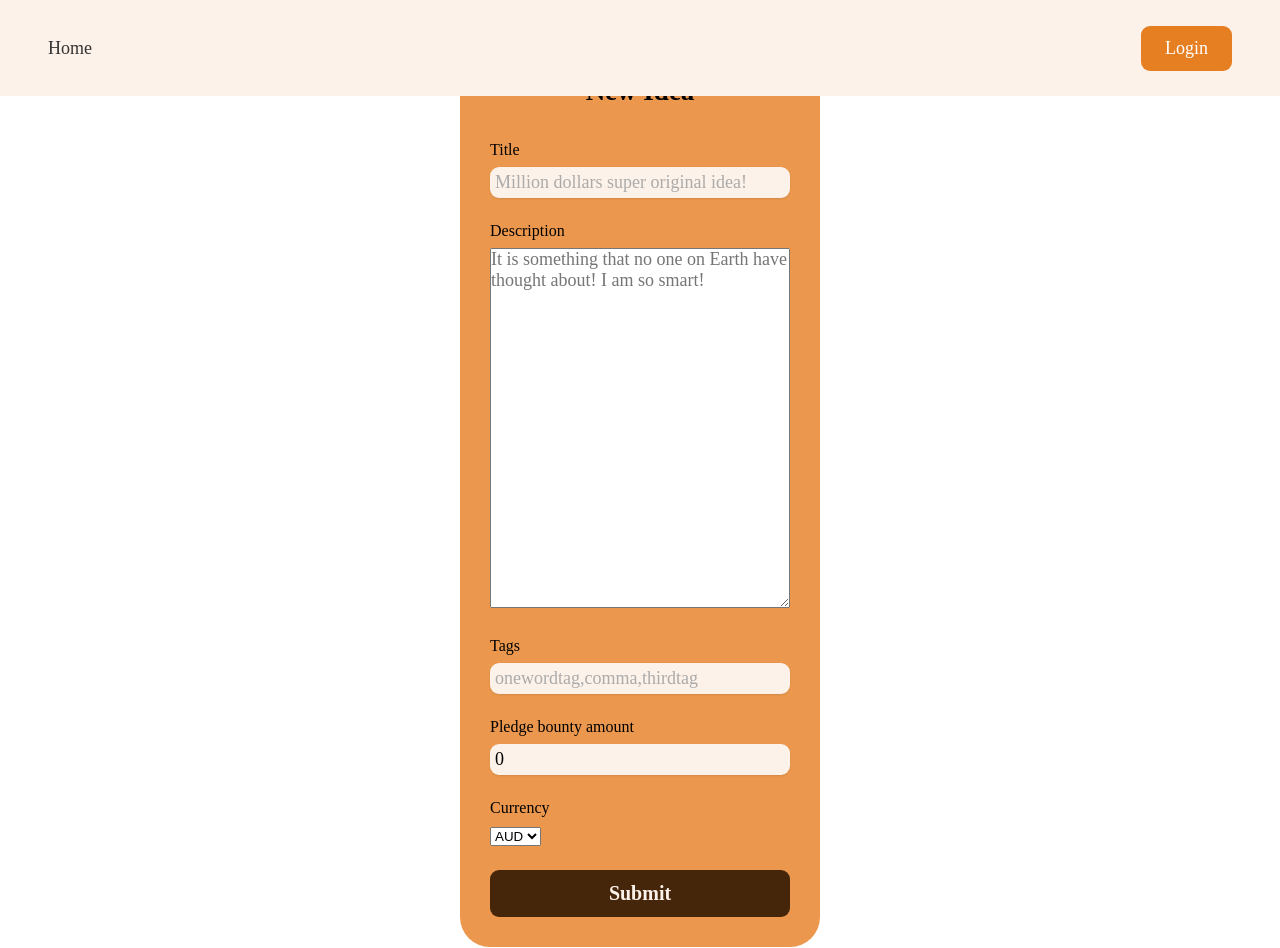
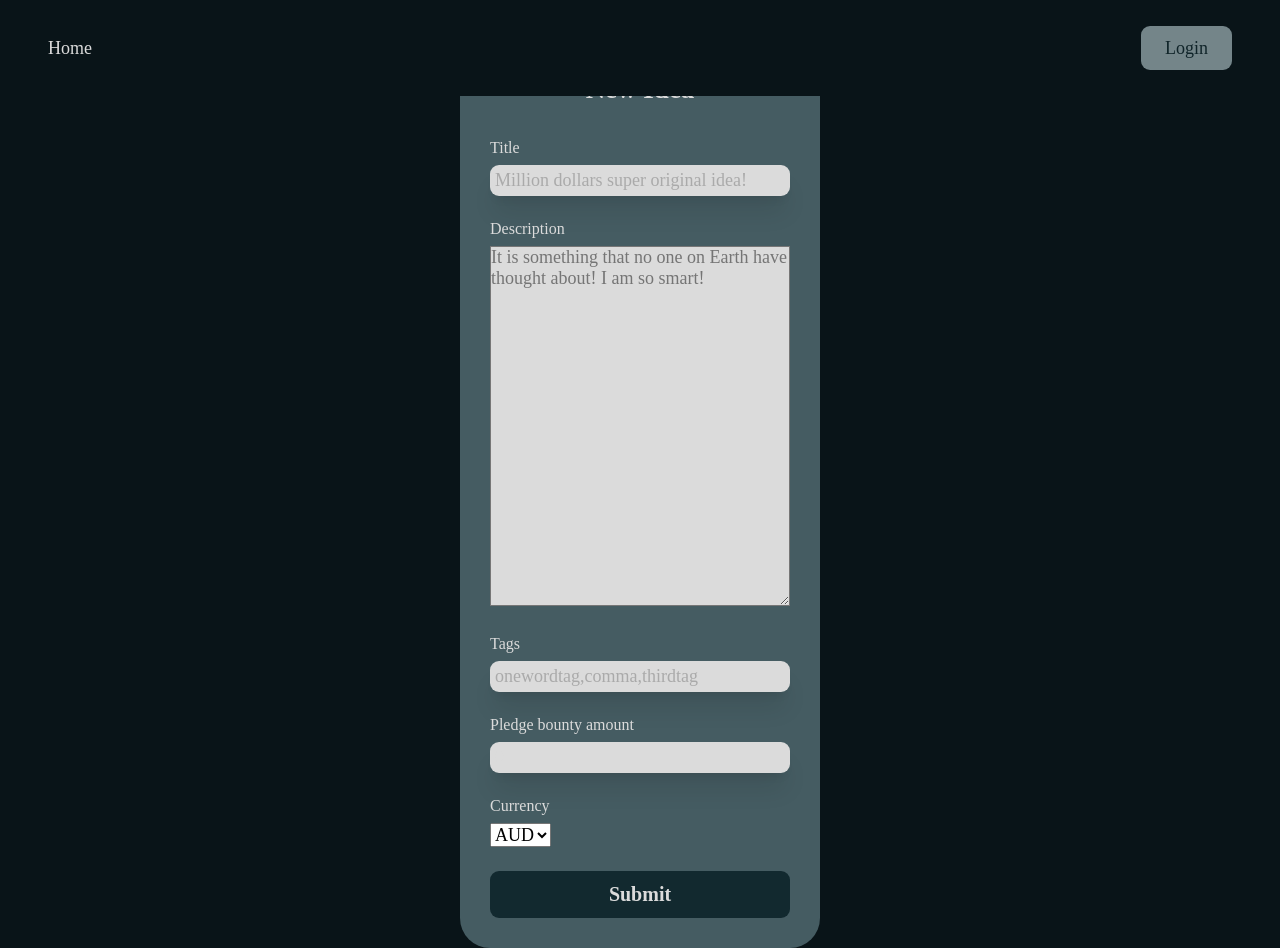
Before and after one commit to DarrelA/eaove, a React (Create React App) app in the folder client/: page /idea/1/1 in a window 1280 px wide. Built offline with nearby package versions, Linux system fonts and the light colour scheme; no server answers.

Commit message:
Basic css color template

```diff
--- a/client/src/components/Card.module.css
+++ b/client/src/components/Card.module.css
@@ -1,3 +1,5 @@
+@import '../index.css';
+
 .card {
   display: flex;
   flex-direction: column;
@@ -6,7 +8,7 @@
   margin: 1rem;
   box-shadow: 0 2px 8px rgba(0, 0, 0, 0.25);
   border-radius: 14px;
-  background-color: white;
+  background-color: var(--primary-400);
   justify-self: center;
   align-self: center;
 }
@@ -36,22 +38,17 @@
   justify-content: space-around;
 }
 
+/* @TODO: Update font color according to icon color */
+
 .card h3,
 .card h4 {
   display: flex;
   align-items: center;
   justify-content: center;
   text-align: center;
-  color: inherit;
+  color: var(--textColor);
   margin-bottom: 1rem;
   overflow-y: auto;
-}
-
-.card h3 {
-  background: #eee;
-}
-.card h4 {
-  background: #fdf2e9;
 }
 
 .card a {
@@ -96,11 +93,10 @@
 .big p {
   height: 67rem;
   overflow-y: auto;
-  background: #eee;
 }
 
 .card .challenge {
-  background-color: #fae5d3;
+  background-color: var(--primary-100);
 }
 
 .card .actions button {
@@ -120,8 +116,12 @@
   pointer-events: none;
 }
 
-.card .icons {
-  color: #cf711f;
+.card .icon {
+  color: var(--textColor);
+}
+
+.card .vote {
+  color: var(--primary-900);
 }
 
 /************************/
--- a/client/src/components/Idea.js
+++ b/client/src/components/Idea.js
@@ -67,11 +67,11 @@ const Idea = ({ idea, cardSize }) => {
             {ideaId && _id === idea.creator._id && (
               <>
                 <Link to={`/idea/edit/${idea._id}`} state={{ idea }}>
-                  <RiPencilFill size={'4rem'} />
+                  <RiPencilFill size={'4rem'} className={classes.icon} />
                 </Link>
 
                 <button type="button" onClick={() => deleteIdea(ideaId)}>
-                  <RiDeleteBin5Line size={'4rem'} />
+                  <RiDeleteBin5Line size={'4rem'} className={classes.icon} />
                 </button>
               </>
             )}
@@ -80,7 +80,7 @@ const Idea = ({ idea, cardSize }) => {
               <Link to={`/`}>
                 <button type="button" id="bounty">
                   <h4>{idea.bounty.currency + ' ' + idea.bounty.value}</h4>
-                  <RiExchangeDollarLine size={'4rem'} />
+                  <RiExchangeDollarLine size={'4rem'} className={classes.icon} />
                 </button>
               </Link>
             )}
@@ -88,7 +88,7 @@ const Idea = ({ idea, cardSize }) => {
             <Link to={`/acceptideachallenge/${idea._id}`}>
               <button type="button" id="challengerscount">
                 <h4>{idea.challengersCount}</h4>
-                <RiBoxingFill size={'4rem'} />
+                <RiBoxingFill size={'4rem'} className={classes.icon} />
               </button>
             </Link>
 
@@ -96,7 +96,11 @@ const Idea = ({ idea, cardSize }) => {
               <h4>{idea.downvotesCount}</h4>
               <RiArrowDownSFill
                 size={'4rem'}
-                className={idea.downvotes?.length === 1 ? classes.icons : ''}
+                className={
+                  idea.downvotes?.length === 1
+                    ? `${classes.icon} ${classes.vote}`
+                    : classes.icon
+                }
               />
             </button>
 
@@ -104,7 +108,11 @@ const Idea = ({ idea, cardSize }) => {
               <h4>{idea.upvotesCount}</h4>
               <RiArrowUpSFill
                 size={'4rem'}
-                className={idea.upvotes?.length === 1 ? classes.icons : ''}
+                className={
+                  idea.upvotes?.length === 1
+                    ? `${classes.icon} ${classes.vote}`
+                    : classes.icon
+                }
               />
             </button>
           </div>
--- a/client/src/components/Navbar.js
+++ b/client/src/components/Navbar.js
@@ -1,21 +1,25 @@
 import { Link } from 'react-router-dom';
 import useUserContext from '../context/userContext';
+import classes from './Navbar.module.css';
 
 const Navbar = () => {
   const { _id, avatar, logout } = useUserContext();
 
   return (
-    <header className="header">
+    <header className={classes.header}>
       {/* @TODO: Add Eaove Logo */}
-      <Link to="/" className="main-nav-link">
+      <Link to="/" className={classes['main-nav-link']}>
         Home
       </Link>
 
-      <nav className="main-nav">
-        <ul className="main-nav-list">
+      <nav className={classes['main-nav']}>
+        <ul className={classes['main-nav-list']}>
           {!_id && (
             <li>
-              <Link to="/login" className="main-nav-link nav-cta">
+              <Link
+                to="/login"
+                className={`${classes['main-nav-link']} ${classes['nav-cta']}`}
+              >
                 Login
               </Link>
             </li>
@@ -24,22 +28,25 @@ const Navbar = () => {
           {_id && (
             <>
               <li>
-                <Link to="/idea/create/newidea" className="main-nav-link nav-cta">
+                <Link
+                  to="/idea/create/newidea"
+                  className={`${classes['main-nav-link']} ${classes['nav-cta']}`}
+                >
                   New Idea
                 </Link>
               </li>
               <li>
-                <Link to="/" className="main-nav-link" onClick={logout}>
+                <Link to="/" className={classes['main-nav-link']} onClick={logout}>
                   Logout
                 </Link>
               </li>
               <li>
-                <Link to="/dashboard" className={'main-nav-link '}>
+                <Link to="/dashboard" className={classes['main-nav-link']}>
                   {!avatar ? (
                     'Profile'
                   ) : (
                     <img
-                      className="avatar"
+                      className={classes.avatar}
                       src={`/api/user/images/${avatar}`}
                       alt="profile"
                     />
--- /dev/null
+++ b/client/src/components/Navbar.module.css
@@ -0,0 +1,70 @@
+@import '../index.css';
+
+/************************/
+/* HEADER */
+/************************/
+
+.header {
+  display: flex;
+  justify-content: space-between;
+  align-items: center;
+  background-color: var(--backgroundColor);
+
+  /* For sticky header */
+  height: 9.6rem;
+  padding: 0 4.8rem;
+  position: relative;
+}
+
+.logo {
+  height: 4.4rem;
+  border-radius: 3rem;
+}
+
+/************************/
+/* NAV-BAR */
+/************************/
+
+.main-nav-list {
+  list-style: none;
+  display: flex;
+  align-items: center;
+  gap: 4.8rem;
+}
+
+.main-nav-list .avatar {
+  width: 6rem;
+  height: 6rem;
+  border-radius: 50%;
+  object-fit: cover;
+  vertical-align: middle;
+}
+
+.main-nav-link:link,
+.main-nav-link:visited {
+  display: inline-block;
+  text-decoration: none;
+  color: var(--textColor);
+  font-weight: 500;
+  font-size: 1.8rem;
+  transition: all 0.3s;
+}
+
+.main-nav-link:hover,
+.main-nav-link:active {
+  color: var(--primary-100);
+}
+
+.main-nav-link.nav-cta:link,
+.main-nav-link.nav-cta:visited {
+  padding: 1.2rem 2.4rem;
+  border-radius: 9px;
+  color: var(--primary-800);
+  background-color: var(--primary-100);
+}
+
+.main-nav-link.nav-cta:hover,
+.main-nav-link.nav-cta:active {
+  color: var(--textColor);
+  background-color: var(--primary-300);
+}
--- a/client/src/index.css
+++ b/client/src/index.css
@@ -3,6 +3,62 @@
 - Font Size System (px)
 10 / 12 / 14 / 16 / 18 / 20 / 24 / 30 / 36 / 44 / 52 / 62 / 74 / 86 / 98
 */
+:root {
+  --primary-100: #748589;
+  --primary-200: #5d7076;
+  --primary-300: #455c62;
+  --primary-400: #2e474f;
+  --primary-500: #17333b;
+  --primary-600: #152e35;
+  --primary-700: #12292f;
+  --primary-800: #102429;
+  --primary-900: #0e1f23;
+
+  --white-50: #f3f3f3;
+  --white-100: #e7e7e7;
+  --white-200: #dbdbdb;
+  --white-300: #d0d0d0;
+  --white-400: #c4c4c4;
+  --white-500: #b8b8b8;
+  --white-600: #acacac;
+  --white-700: #a0a0a0;
+  --white-800: #949494;
+  --white-900: #898989;
+
+  --grey-50: #7d7d7d;
+  --grey-100: #717171;
+  --grey-200: #656565;
+  --grey-300: #595959;
+  --grey-400: #4d4d4d;
+  --grey-500: #414141;
+  --grey-600: #363636;
+  --grey-700: #2a2a2a;
+  --grey-800: #1e1e1e;
+  --grey-900: #121212;
+
+  --red-light: #f8d7da;
+  --red-dark: #842029;
+  --green-light: #d1e7dd;
+  --green-dark: #0f5132;
+
+  --headingFont: 'Spectral', serif;
+  --bodyFont: 'Karla', sans-serif;
+  --smallText: 0.8em;
+
+  --backgroundColor: #091418;
+  --textColor: var(--white-200);
+  --borderRadius: 0.25rem;
+  --letterSpacing: 1px;
+  --transition: 0.3s ease-in-out all;
+  --max-width: 1120px;
+  --fixed-width: 600px;
+
+  --shadow-1: 0 1px 3px 0 rgb(0 0 0 / 0.1), 0 1px 2px -1px rgb(0 0 0 / 0.1);
+  --shadow-2: 0 4px 6px -1px rgb(0 0 0 / 0.1), 0 2px 4px -2px rgb(0 0 0 / 0.1);
+  --shadow-3: 0 10px 15px -3px rgb(0 0 0 / 0.1), 0 4px 6px -4px rgb(0 0 0 / 0.1);
+  --shadow-4: 0 20px 25px -5px rgb(0 0 0 / 0.1), 0 8px 10px -6px rgb(0 0 0 / 0.1);
+}
+
 * {
   padding: 0;
   margin: 0;
@@ -14,6 +70,8 @@ html {
   font-size: 62.5%;
   overflow-x: hidden;
   scroll-behavior: smooth;
+  background-color: var(--backgroundColor);
+  color: var(--textColor);
 }
 
 .container {
@@ -53,45 +111,42 @@ html {
 
 .btn--full:link,
 .btn--full:visited {
-  background-color: #e67e22;
-  color: #fff;
+  background-color: var(--primary-500);
 }
 
 .btn--full:hover,
 .btn--full:active {
-  background-color: #cf711f;
-  color: #fff;
+  background-color: var(--primary-500);
 }
 
 .btn--outline:link,
 .btn--outline:visited {
-  background-color: #fff;
-  color: #555;
+  background-color: var(--primary-100);
 }
 
 .btn--outline:hover,
 .btn--outline:active {
-  background-color: #fdf2e9;
+  background-color: var(--white-200);
 
-  /* border: 3px solid #fff; */
+  /* border: 3px solid var(--primary-100); */
   /* Trick to add border inside */
-  box-shadow: inset 0 0 0 3px #fff;
+  box-shadow: inset 0 0 0 3px var(--primary-100);
 }
 
 .btn--form {
-  background-color: #45260a;
-  color: #fdf2e9;
+  background-color: var(--primary-700);
+  color: var(--white-200);
   align-self: end;
   padding: 1.2rem;
 }
 
 .btn--form:hover {
-  background-color: #fff;
-  color: #555;
+  background-color: var(--primary-100);
+  color: var(--primary-700);
 }
 
 .btn--small {
-  background-color: #6a513b;
+  background-color: var(--primary-700);
   width: 35%;
   font-size: 1.2rem;
 }
@@ -104,7 +159,6 @@ html {
 .link:link,
 .link:visited {
   display: inline-block;
-  color: #e67e22;
   text-decoration: none;
   border-bottom: 1px solid currentColor;
   padding-bottom: 2px;
@@ -113,7 +167,7 @@ html {
 
 .link:hover,
 .link:active {
-  color: #cf711f;
+  color: var(--primary-700);
   border-bottom: 1px solid transparent;
 }
 /************************/
@@ -135,7 +189,7 @@ html {
   row-gap: 2.4rem;
   min-width: 36rem;
   max-width: 86rem;
-  background: #eb984e;
+  background: var(--primary-300);
   padding: 3rem;
   border-radius: 3rem;
 }
@@ -155,9 +209,8 @@ html {
 }
 
 .form h4 span {
-  background: #eb984e;
+  background: var(--primary-300);
   padding: 0 10px;
-  color: hsla(0, 0%, 33%, 0.5);
   font-size: 1.2rem;
 }
 
@@ -175,9 +228,9 @@ html {
   font-family: inherit;
   color: inherit;
   border: none;
-  background-color: #fdf2e9;
+  background-color: var(--white-200);
   border-radius: 9px;
-  box-shadow: 0 1px 2px rgba(0, 0, 0, 0.1);
+  box-shadow: var(--shadow-4);
 }
 
 .form input::placeholder {
@@ -189,6 +242,7 @@ html {
   max-width: 100%;
   min-height: 36rem;
   font-size: 1.8rem;
+  background-color: var(--white-200);
   font-family: inherit;
   color: inherit;
   white-space: pre-wrap;
@@ -227,71 +281,3 @@ html {
   height: 100%;
   object-fit: cover;
 }
-
-/************************/
-/* HEADER */
-/************************/
-
-.header {
-  display: flex;
-  justify-content: space-between;
-  align-items: center;
-  background-color: #fdf2e9;
-
-  /* For sticky header */
-  height: 9.6rem;
-  padding: 0 4.8rem;
-  position: relative;
-}
-
-.logo {
-  height: 4.4rem;
-  border-radius: 3rem;
-}
-
-/************************/
-/* NAVBAR */
-/************************/
-
-.main-nav-list {
-  list-style: none;
-  display: flex;
-  align-items: center;
-  gap: 4.8rem;
-}
-
-.main-nav-list .avatar {
-  width: 6rem;
-  height: 6rem;
-  border-radius: 50%;
-  object-fit: cover;
-  vertical-align: middle;
-}
-
-.main-nav-link:link,
-.main-nav-link:visited {
-  display: inline-block;
-  text-decoration: none;
-  color: #333;
-  font-weight: 500;
-  font-size: 1.8rem;
-  transition: all 0.3s;
-}
-
-.main-nav-link:hover,
-.main-nav-link:active {
-  color: #cf711f;
-}
-
-.main-nav-link.nav-cta:link,
-.main-nav-link.nav-cta:visited {
-  padding: 1.2rem 2.4rem;
-  border-radius: 9px;
-  color: #fff;
-  background-color: #e67e22;
-}
-
-.main-nav-link.nav-cta:hover,
-.main-nav-link.nav-cta:active {
-  background-color: #cf711f;
-}
--- a/client/src/index.js
+++ b/client/src/index.js
@@ -1,3 +1,4 @@
+import 'normalize.css';
 import ReactDOM from 'react-dom/client';
 import { BrowserRouter } from 'react-router-dom';
 import { ToastContainer } from 'react-toastify';
```
